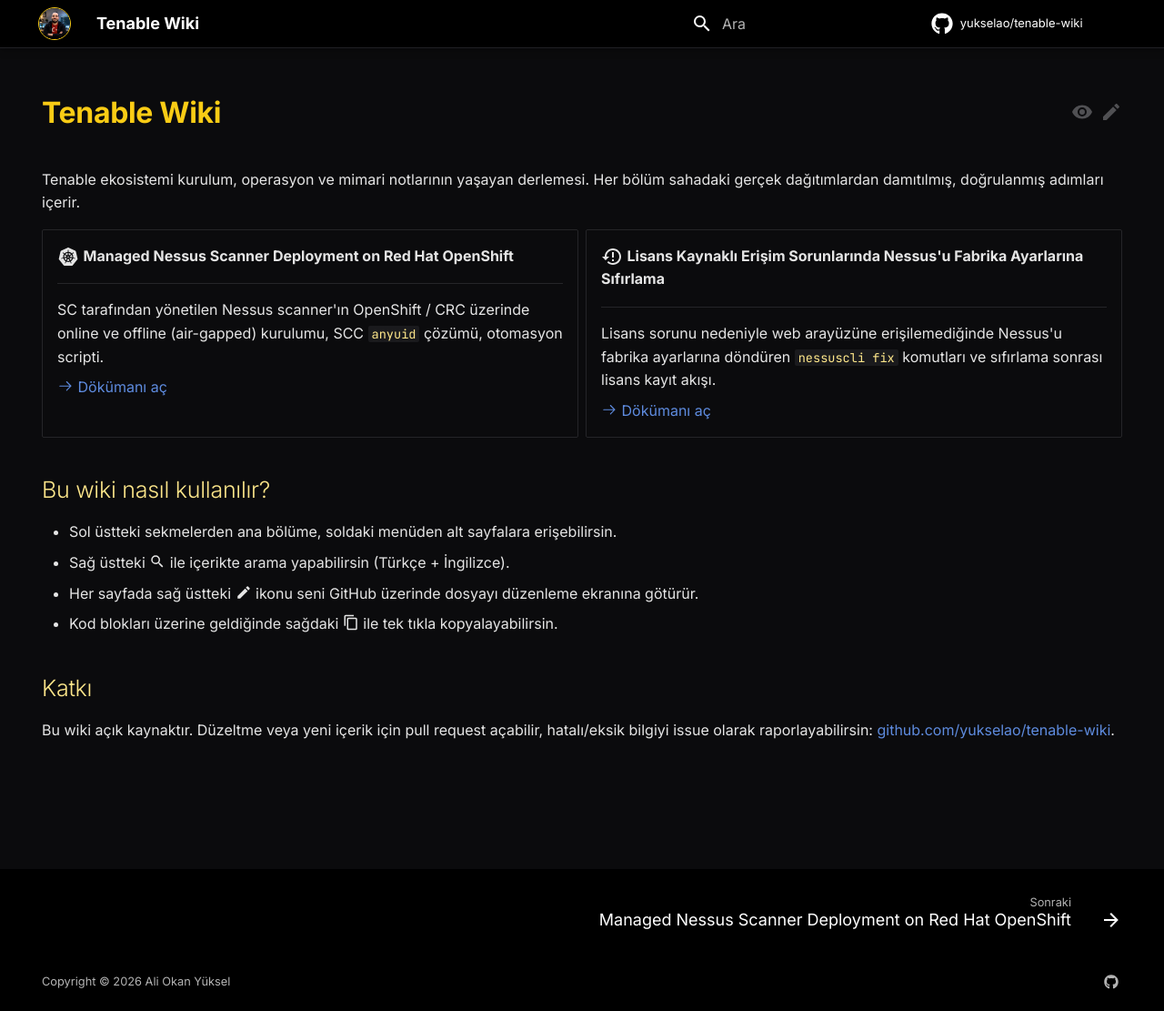
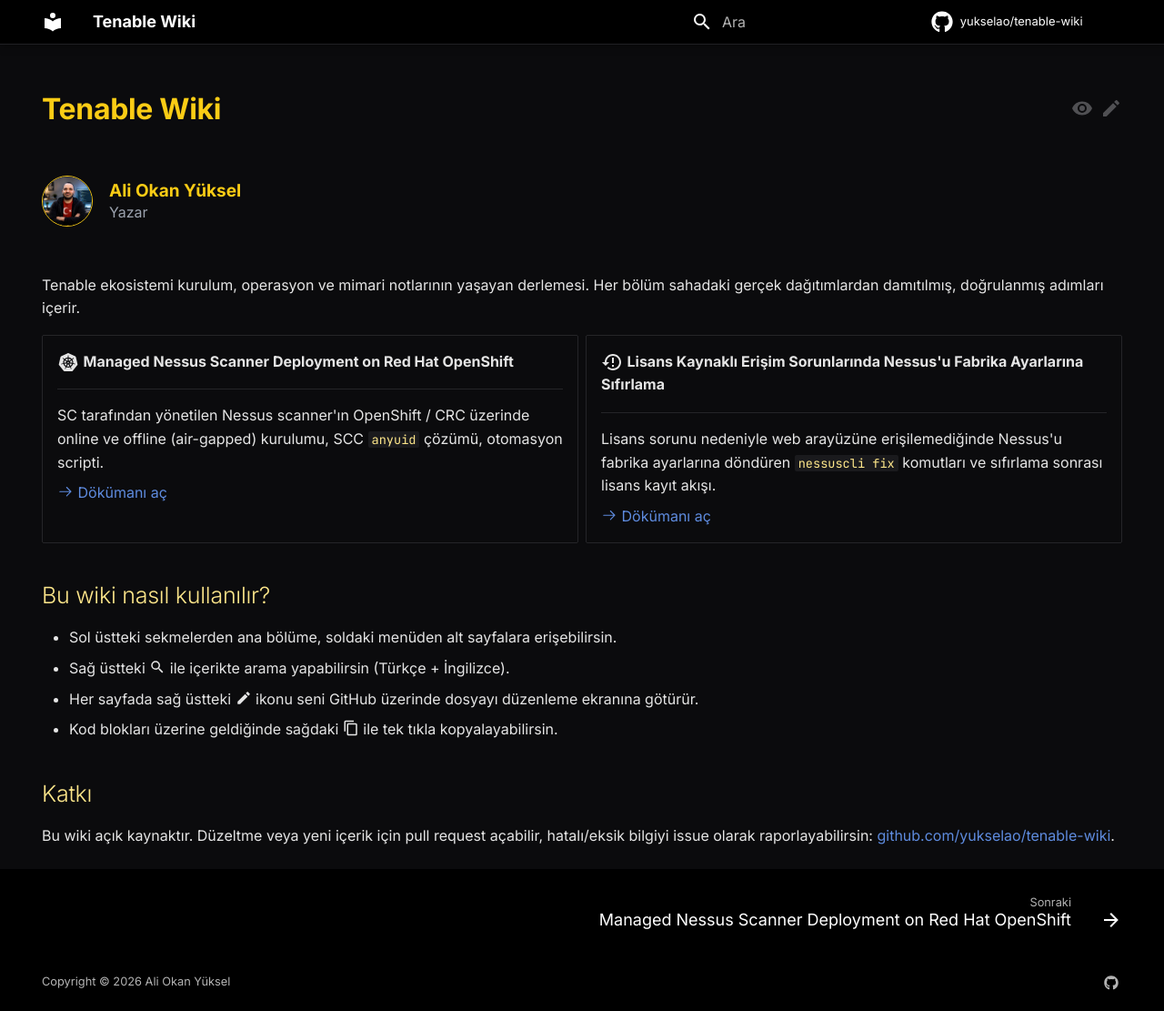
Before and after one commit to yukselao/tenable-wiki, an MkDocs documentation site: the page built from docs/index.md, in a window 1280 px wide and 1111 px high. Shown: the whole window at 91% size. Built offline with MkDocs 1.6.1 and Material for MkDocs 9.7.7, drawn with Linux system fonts in a browser that asks for light colours; comment, search, counter and statistics services are not loaded.

Commit message:
Move avatar from header logo to author byline on index
Drop the global header logo/favicon — instead place a small circular
avatar with name "Ali Okan Yüksel · Yazar" right under the index H1,
so the intro paragraph reads as if authored by the user.

```diff
--- a/docs/index.md
+++ b/docs/index.md
@@ -5,6 +5,14 @@ hide:
 ---
 
 # Tenable Wiki
+
+<div class="author-card">
+  <img src="assets/avatar.png" alt="Ali Okan Yüksel" class="author-avatar" />
+  <div class="author-meta">
+    <span class="author-name">Ali Okan Yüksel</span>
+    <span class="author-role">Yazar</span>
+  </div>
+</div>
 
 Tenable ekosistemi kurulum, operasyon ve mimari notlarının yaşayan derlemesi.
 Her bölüm sahadaki gerçek dağıtımlardan damıtılmış, doğrulanmış adımları içerir.
--- a/docs/stylesheets/extra.css
+++ b/docs/stylesheets/extra.css
@@ -41,18 +41,38 @@
   border-bottom: 1px solid #202024;
 }
 
-.md-header__button.md-logo {
-  margin: 0.2rem;
-  padding: 0.2rem;
+.author-card {
+  display: flex;
+  align-items: center;
+  gap: 0.9rem;
+  margin: 1.2rem 0 2rem;
+  padding: 0.6rem 0;
 }
 
-.md-header__button.md-logo img,
-.md-header__button.md-logo svg {
-  height: 1.8rem;
-  width: 1.8rem;
+.author-card .author-avatar {
+  width: 56px;
+  height: 56px;
   border-radius: 50%;
   object-fit: cover;
-  border: 1px solid #facc15;
+  border: 1.5px solid #facc15;
+  flex-shrink: 0;
+}
+
+.author-card .author-meta {
+  display: flex;
+  flex-direction: column;
+  line-height: 1.35;
+}
+
+.author-card .author-meta .author-name {
+  color: #facc15;
+  font-weight: 600;
+  font-size: 0.95rem;
+}
+
+.author-card .author-meta .author-role {
+  color: #9ca3af;
+  font-size: 0.8rem;
 }
 
 [data-md-color-scheme="slate"] .md-typeset a:hover {
--- a/mkdocs.yml
+++ b/mkdocs.yml
@@ -12,8 +12,6 @@ copyright: Copyright &copy; 2026 Ali Okan Yüksel
 theme:
   name: material
   language: tr
-  logo: assets/avatar.png
-  favicon: assets/avatar.png
   features:
     - navigation.sections
     - navigation.indexes
```
